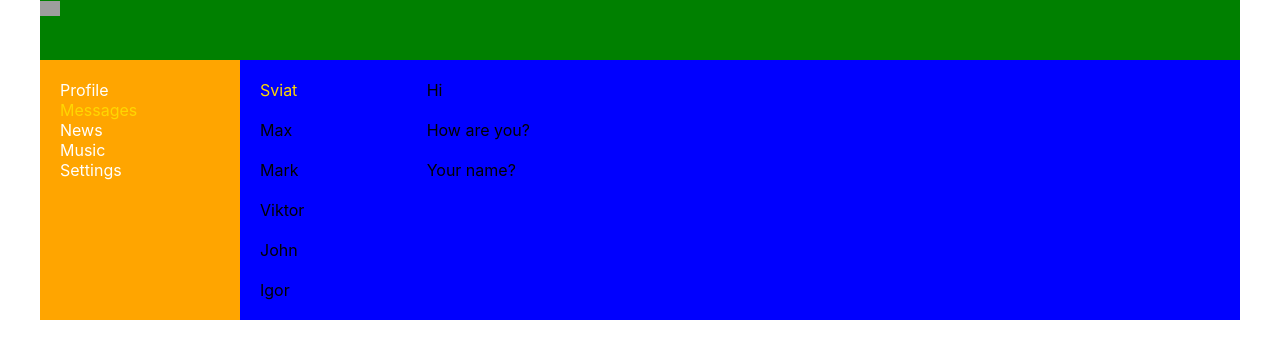
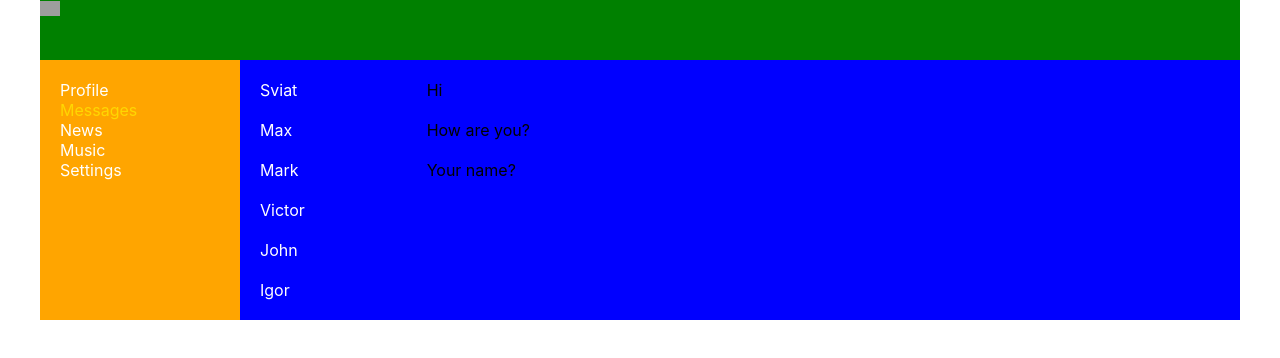
Before and after one commit to fabos007/social, a React (Create React App) app: page /dialogs in a window 1280 px wide. Shown: the top 358 px of the page. Built offline with nearby package versions, Linux system fonts and the light colour scheme; grey boxes are pictures that could not be loaded.

Commit message:
dialogs Nav Link usage/ removed text decoration (22)

```diff
--- a/src/App.js
+++ b/src/App.js
@@ -18,11 +18,11 @@ const App = () => {
 				<Header />
 				<Navbar />
 				<div className="app-wrapper-content">
-						<Route path="/dialogs" component={Dialogs} />
-						<Route path="/profile" component={Profile} />
-                        <Route path="/news" component={News} />
-                        <Route path="/music" component={Music} />
-                        <Route path="/setting" component={Settings} />
+					<Route path="/profile" component={Profile} />
+					<Route path="/dialogs" component={Dialogs} />
+                    <Route path="/news" component={News} />
+                    <Route path="/music" component={Music} />
+                    <Route path="/setting" component={Settings} />
 				</div>
 
 			</div>
--- a/src/components/Dialogs/Dialogs.jsx
+++ b/src/components/Dialogs/Dialogs.jsx
@@ -1,5 +1,6 @@
 import React from 'react';
 import s from './Dialogs.module.css';
+import { NavLink } from 'react-router-dom';
 
 
 
@@ -8,22 +9,22 @@ const Dialogs = () => {
     <div className={s.dialogs}>
       <div className={s.dialogsItems}>
         <div className={s.dialog + ' ' + s.active}>
-            Sviat
+            <NavLink to="/dialogs/1">Sviat</NavLink>
         </div>
         <div className={s.dialog}>
-            Max
+            <NavLink to="/dialogs/2">Max</NavLink>
         </div>
         <div className={s.dialog}>
-            Mark
+            <NavLink to="/dialogs/3">Mark</NavLink>
         </div>
         <div className={s.dialog}>
-            Viktor
+            <NavLink to="/dialogs/4">Victor</NavLink>
         </div>
         <div className={s.dialog}>
-            John
+            <NavLink to="/dialogs/5">John</NavLink>
         </div>
         <div className={s.dialog}>
-            Igor
+            <NavLink to="/dialogs/6">Igor</NavLink>
         </div>
       </div>
       <div className={s.messages}>
--- a/src/components/Dialogs/Dialogs.module.css
+++ b/src/components/Dialogs/Dialogs.module.css
@@ -1,6 +1,12 @@
 .dialogs {
     display: grid;
     grid-template-columns: 2fr 10fr;
+
+}
+
+.dialogs a {
+    text-decoration: none;
+    color: white;
 }
 
 .dialogsItems{
```
